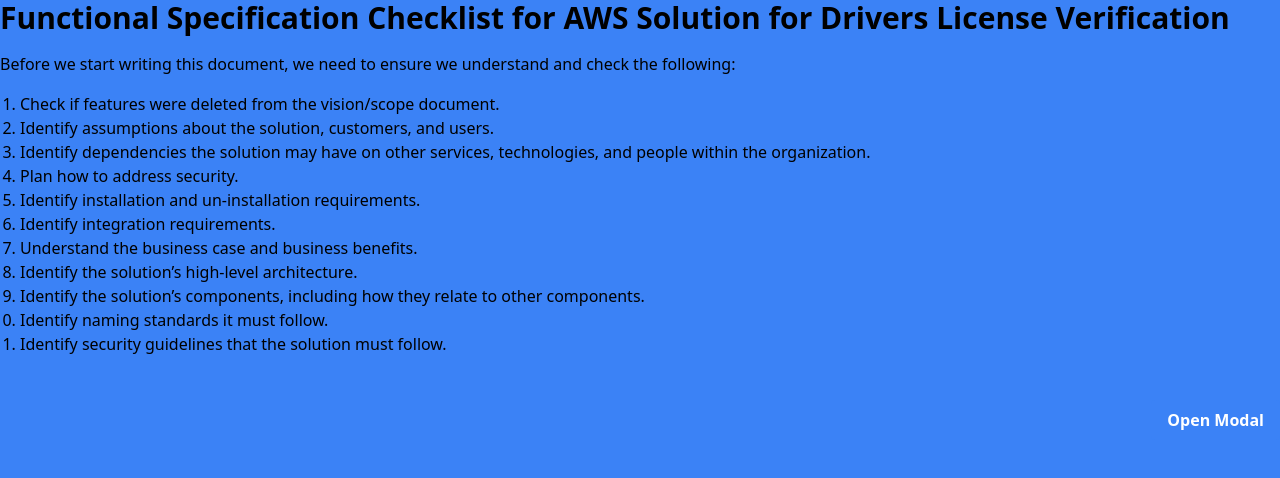
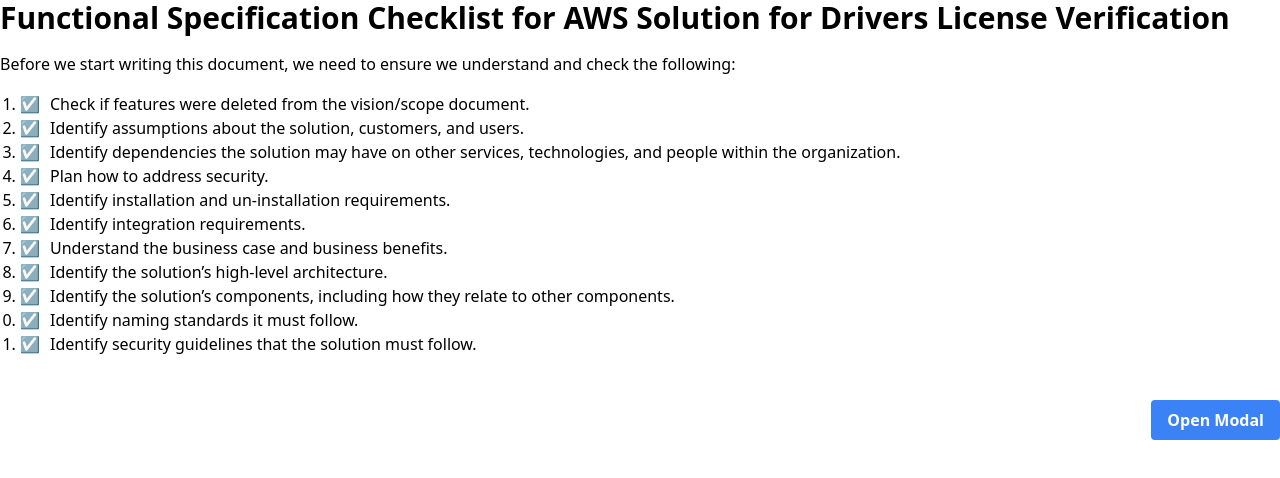
Before and after one commit to grandcanyonsmith/a-new-html-starter-4, a website: page testy.html in a window 1280 px wide. Drawn offline with nearby package versions, Linux system fonts and the light colour scheme.

Commit message:
updated testy.html

```diff
--- a/testy.html
+++ b/testy.html
@@ -4,12 +4,24 @@
     <title>AWS Solution for Drivers License Verification</title>
     <meta name="viewport" content="width=device-width, initial-scale=1">
     <link href="https://cdn.jsdelivr.net/npm/tailwindcss@2.2.16/dist/tailwind.min.css" rel="stylesheet">
+    <style>
+        body {
+            background-color: white;
+        }
+        ul {
+            list-style-type: none;
+        }
+        ul li::before {
+            content: "\2611";
+            padding-right: 10px;
+        }
+    </style>
     <script src="checkListAnswers.js"></script>
 </head>
-<body class="bg-blue-500">
+<body>
     <h1 class="text-3xl font-bold">Functional Specification Checklist for AWS Solution for Drivers License Verification</h1>
     <p class="mt-4">Before we start writing this document, we need to ensure we understand and check the following:</p>
-    <ol id="checklist" class="list-decimal ml-5 mt-4">
+    <ul id="checklist" class="list-decimal ml-5 mt-4">
         <li>Check if features were deleted from the vision/scope document.</li>
         <li>Identify assumptions about the solution, customers, and users.</li>
         <li>Identify dependencies the solution may have on other services, technologies, and people within the organization.</li>
@@ -21,7 +33,7 @@
         <li>Identify the solution’s components, including how they relate to other components.</li>
         <li>Identify naming standards it must follow.</li>
         <li>Identify security guidelines that the solution must follow.</li>
-    </ol>
+    </ul>
 
     <script src="widget.js"></script>
 
```
